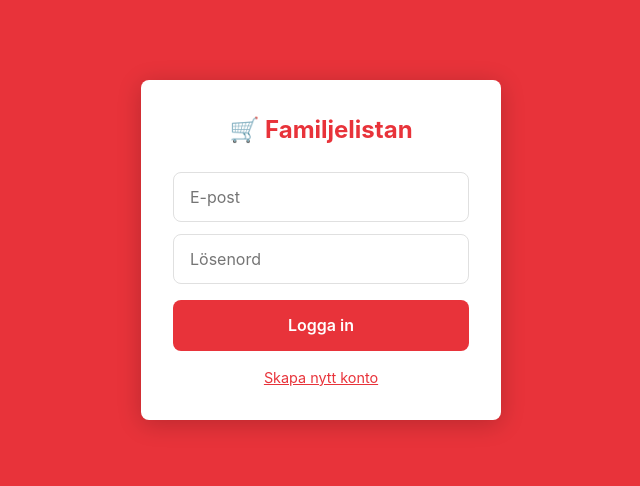
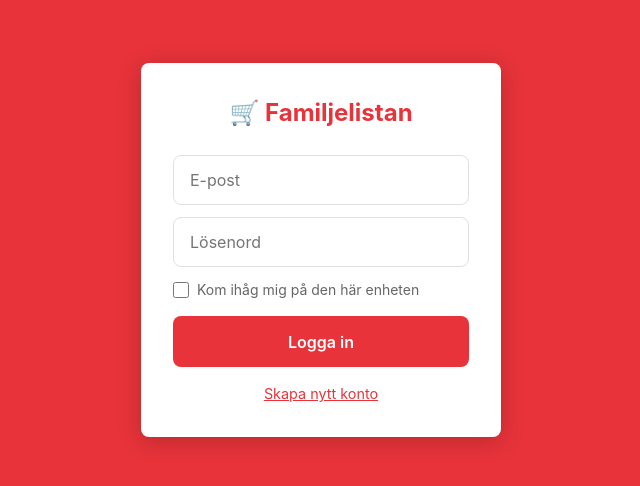
Before and after one commit to FlowOfVatten/Raddningstjansten, a React (Vite) app in the folder Familjelistan/client/: page / in a window 1280 px wide. Shown: the part 150-636 px from the top of the page, without its empty margins (319-959 px from the left). Built offline with nearby package versions, Linux system fonts and the light colour scheme.

Commit message:
Fix 401: use X-FL-Token header; add Kom ihag mig checkbox

```diff
--- a/Familjelistan/client/src/api/client.ts
+++ b/Familjelistan/client/src/api/client.ts
@@ -4,8 +4,10 @@
 
 const BASE = '/api'
 
+// Azure Static Web Apps strips the Authorization header before it reaches Functions.
+// Use a custom header that passes through unmodified.
 function authHeaders(token: string | null): HeadersInit {
-  return token ? { Authorization: `Bearer ${token}` } : {}
+  return token ? { 'X-FL-Token': token } : {}
 }
 
 async function request<T>(
--- a/Familjelistan/client/src/screens/LoginScreen.module.css
+++ b/Familjelistan/client/src/screens/LoginScreen.module.css
@@ -61,6 +61,21 @@
   font-size: 0.875rem;
 }
 
+.rememberLabel {
+  display: flex;
+  align-items: center;
+  gap: 0.5rem;
+  font-size: 0.875rem;
+  color: var(--text-muted);
+  cursor: pointer;
+}
+
+.rememberLabel input[type='checkbox'] {
+  accent-color: var(--ica-red);
+  width: 1rem;
+  height: 1rem;
+}
+
 .toggle {
   display: block;
   width: 100%;
--- a/Familjelistan/client/src/screens/LoginScreen.tsx
+++ b/Familjelistan/client/src/screens/LoginScreen.tsx
@@ -8,6 +8,7 @@ export default function LoginScreen() {
   const setAuth = useAppStore((s) => s.setAuth)
   const [email, setEmail] = useState('')
   const [password, setPassword] = useState('')
+  const [remember, setRemember] = useState(false)
   const [mode, setMode] = useState<'login' | 'register'>('login')
   const [error, setError] = useState('')
   const [loading, setLoading] = useState(false)
@@ -22,7 +23,7 @@ export default function LoginScreen() {
         null,
         { email, password }
       )
-      setAuth(res.user, res.token)
+      setAuth(res.user, res.token, remember)
     } catch (err) {
       setError(err instanceof Error ? err.message : 'Något gick fel')
     } finally {
@@ -53,6 +54,14 @@ export default function LoginScreen() {
             autoComplete={mode === 'login' ? 'current-password' : 'new-password'}
           />
           {error && <p className={styles.error}>{error}</p>}
+          <label className={styles.rememberLabel}>
+            <input
+              type="checkbox"
+              checked={remember}
+              onChange={(e) => setRemember(e.target.checked)}
+            />
+            Kom ihåg mig på den här enheten
+          </label>
           <button type="submit" className={styles.primary} disabled={loading}>
             {loading ? '…' : mode === 'login' ? 'Logga in' : 'Skapa konto'}
           </button>
--- a/Familjelistan/client/src/store/useAppStore.ts
+++ b/Familjelistan/client/src/store/useAppStore.ts
@@ -5,7 +5,7 @@ interface AppState {
   // Auth
   user: User | null
   token: string | null
-  setAuth: (user: User, token: string) => void
+  setAuth: (user: User, token: string, remember?: boolean) => void
   clearAuth: () => void
 
   // Household
@@ -40,13 +40,20 @@ export type Screen =
 
 export const useAppStore = create<AppState>((set, get) => ({
   user: null,
-  token: localStorage.getItem('fl_token'),
-  setAuth: (user, token) => {
-    localStorage.setItem('fl_token', token)
+  token: localStorage.getItem('fl_token') ?? sessionStorage.getItem('fl_token'),
+  setAuth: (user, token, remember = false) => {
+    if (remember) {
+      localStorage.setItem('fl_token', token)
+      sessionStorage.removeItem('fl_token')
+    } else {
+      sessionStorage.setItem('fl_token', token)
+      localStorage.removeItem('fl_token')
+    }
     set({ user, token, screen: 'lists' })
   },
   clearAuth: () => {
     localStorage.removeItem('fl_token')
+    sessionStorage.removeItem('fl_token')
     set({ user: null, token: null, screen: 'login' })
   },
 
@@ -72,6 +79,6 @@ export const useAppStore = create<AppState>((set, get) => ({
   activeTrip: null,
   setActiveTrip: (trip) => set({ activeTrip: trip }),
 
-  screen: localStorage.getItem('fl_token') ? 'lists' : 'login',
+  screen: (localStorage.getItem('fl_token') || sessionStorage.getItem('fl_token')) ? 'lists' : 'login',
   setScreen: (screen) => set({ screen }),
 }))
```
Also changed, not shown: 1 other file (tests, documents, lock files or other folders).
